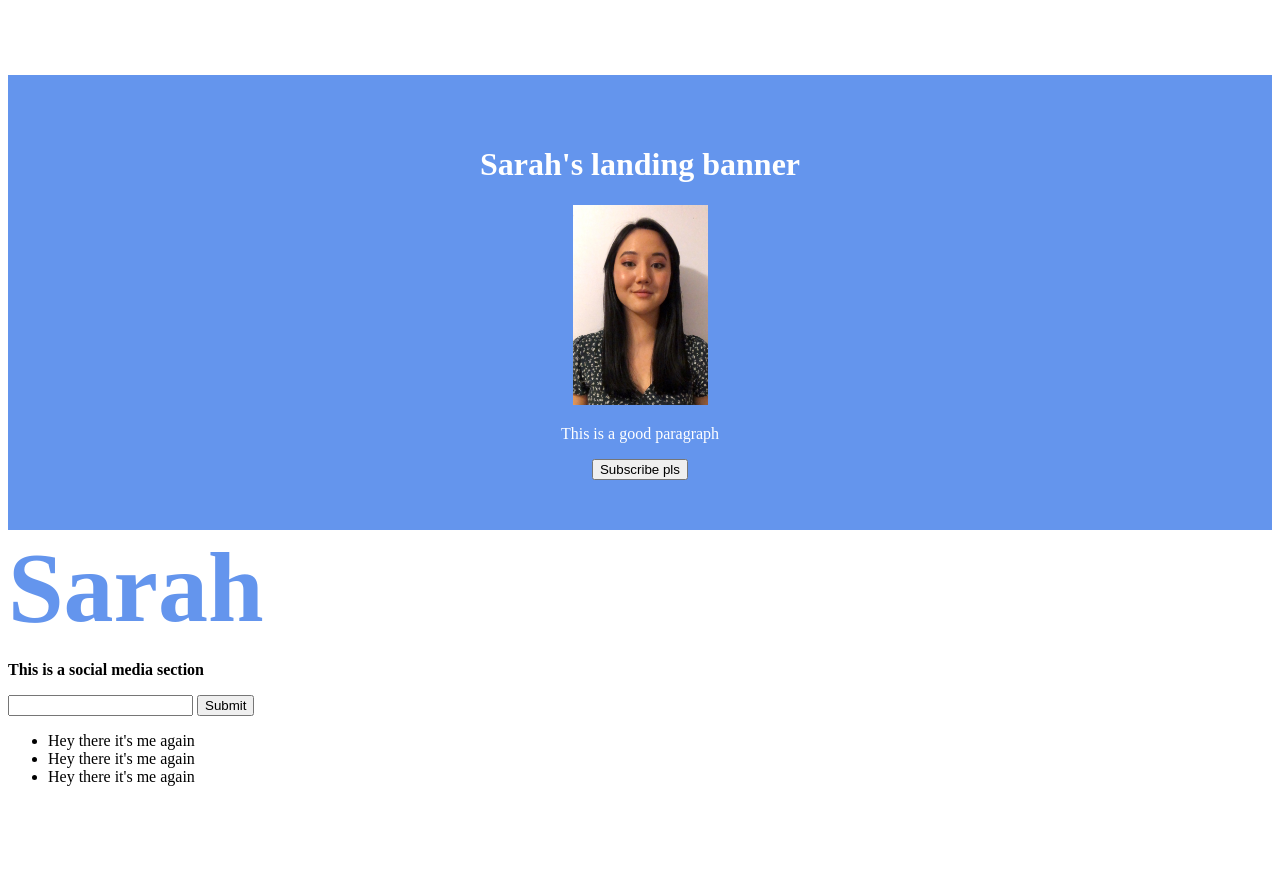
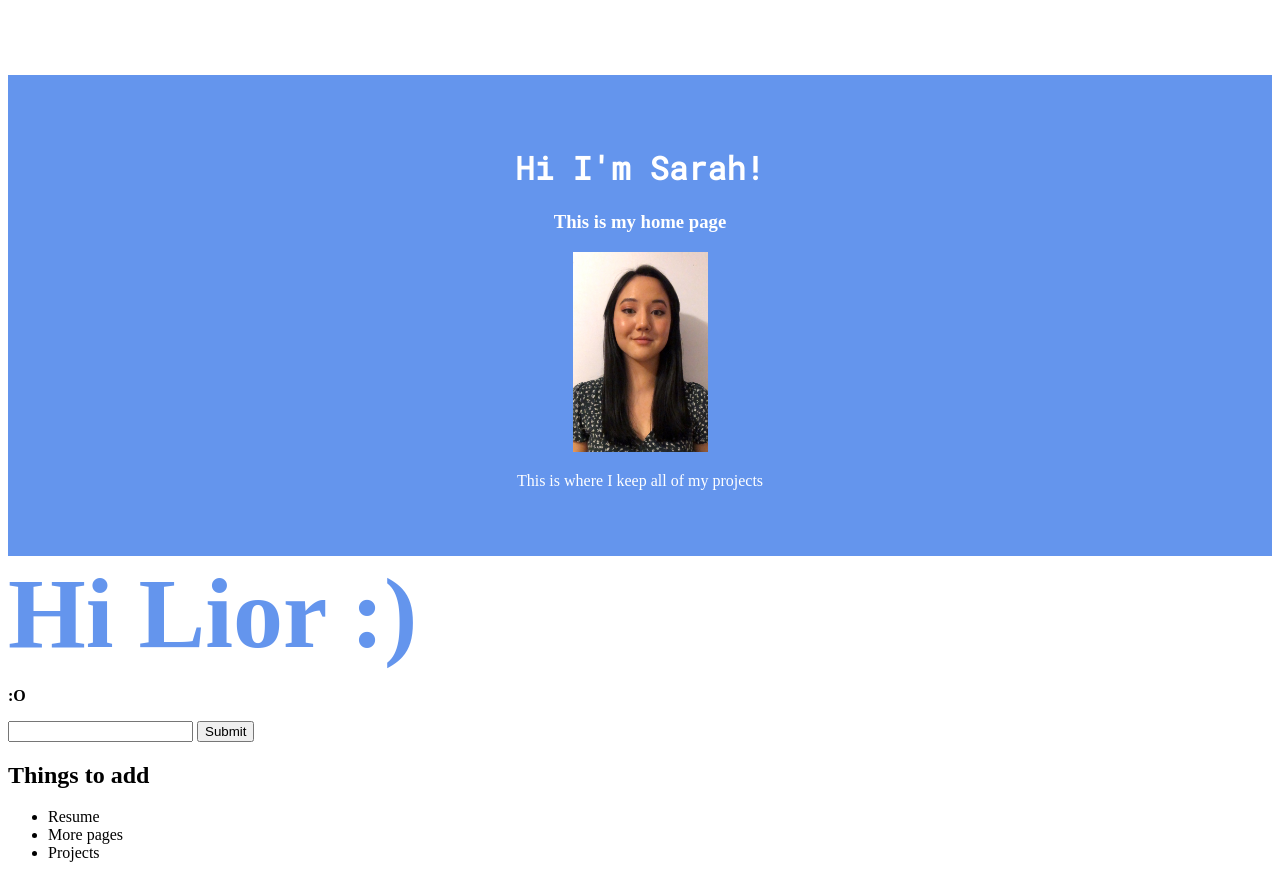
Before and after one commit to sdovgin/sdovgin.github.io, a plain HTML site: page index.html in a window 1280 px wide. Before the commit the page ends 802 px from the top, so only its background shows below. Drawn offline with Linux system fonts and the light colour scheme.

Commit message:
Playing around with the page content

```diff
--- a/index.html
+++ b/index.html
@@ -2,35 +2,37 @@
 <html>
     <head>
         <title>SDovgin</title>
+        <link href="https://fonts.googleapis.com/css2?family=Roboto+Mono&display=swap" rel="stylesheet">
     </head>
     <body>
         <!-- Banner section-->
         <div class="banner">
-            <h1>Sarah's landing banner</h1>
+            <h1>Hi I'm Sarah!</h1>
+            <h3>This is my home page</h3>
             <img id="small-sarah" src="./resources/images/SarahDovgin.png" alt="">
-            <p>This is a good paragraph</p>
-            <button>Subscribe pls</button>
+            <p>This is where I keep all of my projects</p>
             <link rel="stylesheet" href="./resources/css/index.css">
         </div>
 
         <!-- Body section-->
         <div>
-            <span class="bold" id="sarah">Sarah</span>
-            <p class="bold">This is a social media section</p>
+            <span class="bold" id="sarah">Hi Lior :)</span>
+            <p class="bold">:O</p>
             <form action="">
                 <input type="text"/>
                 <input type="submit" value="Submit">
             </form>
             <div>
+                <h2>Things to add</h2>
                 <ul>
                     <li>
-                        <div></div><span>Hey there it's me again</span>
+                        <div></div><span>Resume</span>
                     </li>
                     <li>
-                        <div></div><span>Hey there it's me again</span>
+                        <div></div><span>More pages</span>
                     </li>
                     <li>
-                        <div></div><span>Hey there it's me again</span>
+                        <div></div><span>Projects</span>
                     </li>
                 </ul>
             </div>
--- a/resources/css/index.css
+++ b/resources/css/index.css
@@ -4,6 +4,10 @@
     margin-top: 75px;
     text-align: center;
     padding: 50px 0;
+}
+
+.banner h1 {
+    font-family: "Roboto Mono";
 }
 
 #small-sarah {
```
